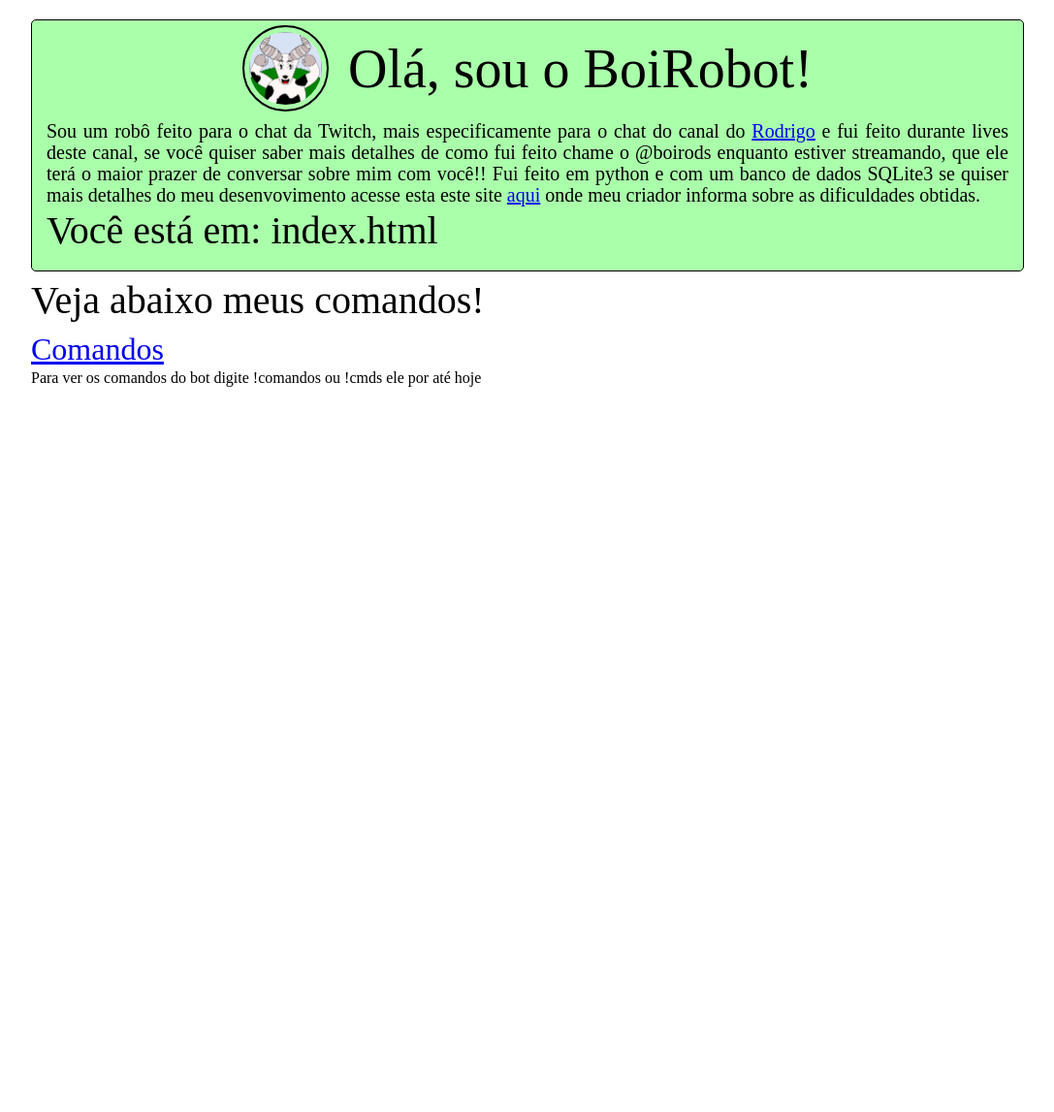
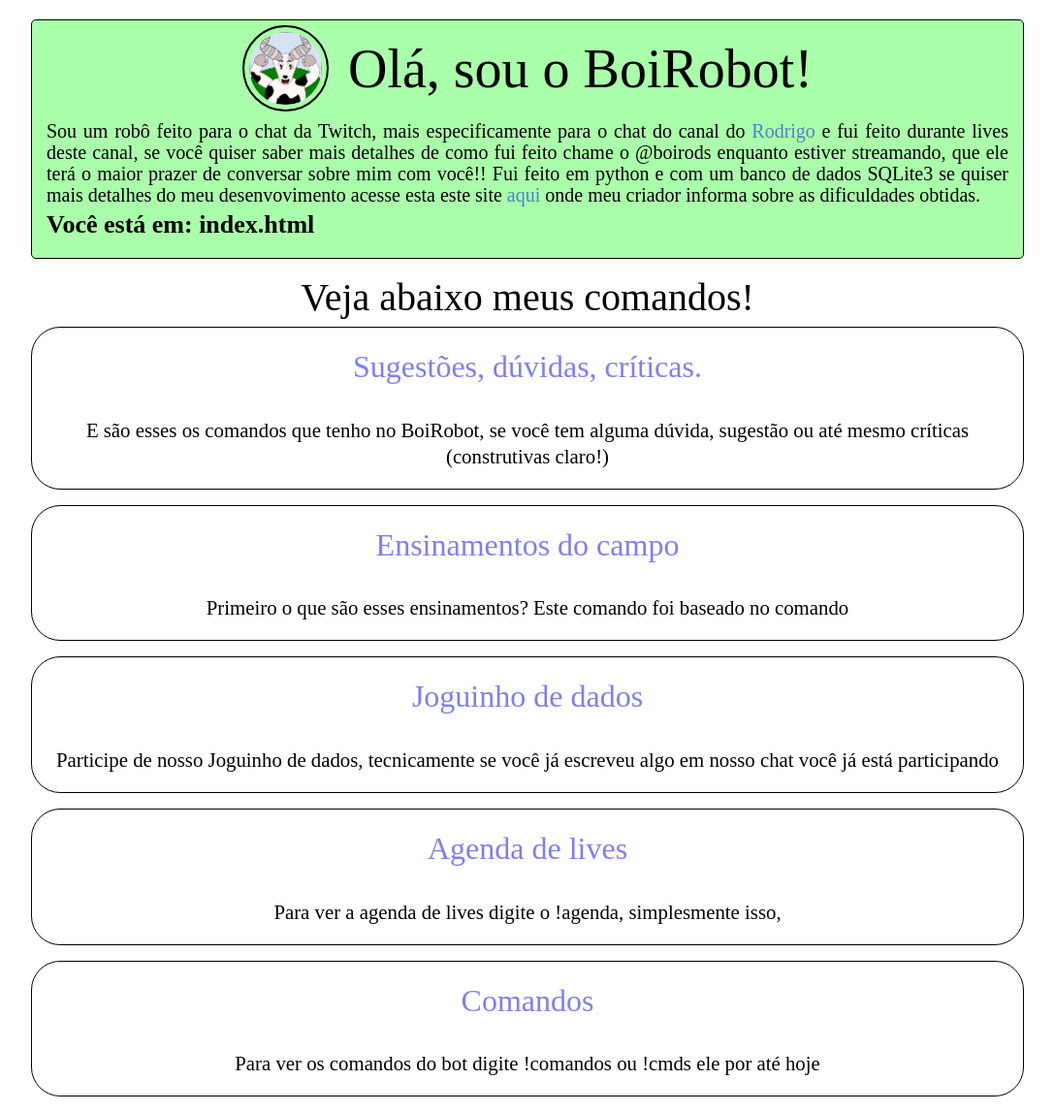
Before and after one commit to rodrigoregio/boirobot_site, a Jekyll site: the page built from index.html, in a window 1280 px wide. Shown: the whole page at 97% size, without its empty margins (96-1183 px from the left). Built offline with Jekyll 4.4.1, drawn with Linux system fonts in a browser that asks for light colours; before the commit the page ends 900 px from its top, so only the background shows below that.

Commit message:
Criado páginas de post para os atuais comandos do bot
Criado e publicado as paginas do site no netlify.

```diff
--- a/_includes/cabecalho.html
+++ b/_includes/cabecalho.html
@@ -1,7 +1,7 @@
 <header class="cabecalho_container">
     <article class="centraliza">
     <div class="foto_perfil">
-        <a href="/index.html">
+        <a href="/index.html" class="link_foto">
             <img src="/assets/imagens/bot_perfil.png" alt="Foto de perfil do bot" class="foto">
         </a>
     </div>
@@ -9,6 +9,6 @@
         Olá, sou o BoiRobot!
     </div></article>
     <article class="botxt">
-        <p>Sou um robô feito para o chat da Twitch, mais especificamente para o chat do canal do <a href="https://twitch.tv/boirods">Rodrigo</a> e fui feito durante lives deste canal, se você quiser saber mais detalhes de como fui feito chame o @boirods enquanto estiver streamando, que ele terá o maior prazer de conversar sobre mim com você!! Fui feito em python e com um banco de dados SQLite3 se quiser mais detalhes do meu desenvovimento acesse esta este site <a href="https://rregio.top/2021/02/19/experiencias_twitch_chatbot.html">aqui</a> onde meu criador informa sobre as dificuldades obtidas.</p><h3>Você está em: {% if page.url == "/" %} index.html{% else %} {{ page.url }}{% endif %}</h3>
+        <p>Sou um robô feito para o chat da Twitch, mais especificamente para o chat do canal do <a href="https://twitch.tv/boirods" class="links">Rodrigo</a> e fui feito durante lives deste canal, se você quiser saber mais detalhes de como fui feito chame o @boirods enquanto estiver streamando, que ele terá o maior prazer de conversar sobre mim com você!! Fui feito em python e com um banco de dados SQLite3 se quiser mais detalhes do meu desenvovimento acesse esta este site <a href="https://rregio.top/2021/02/19/experiencias_twitch_chatbot.html" class="links">aqui</a> onde meu criador informa sobre as dificuldades obtidas.</p><h3 class="estaem">Você está em: {% if page.url == "/" %} index.html{% else %} {{ page.title }}{% endif %}</h3>
     </article>
 </header>
--- a/_posts/2020-02-19-Comandos.html
+++ /dev/null
@@ -1,7 +0,0 @@
----
-layout: default
-title: Comandos
-excerpt_separator: <!-- more -->
-permalink: comandos
----
-<p class="postxt">Para ver os comandos do bot digite !comandos ou !cmds ele por até hoje<!-- more --> (digo até hoje porque estou pensando em fazer ele mostrar a url do site do bot, a index.html deste site) mostra os comandos do bot!, ou seja, ele deve falar de todos comandos do bot e o que fazem.</p>
--- /dev/null
+++ b/_posts/2021-02-19-Comandos.html
@@ -0,0 +1,9 @@
+---
+layout: default
+title: Comandos
+excerpt_separator: <!-- more -->
+permalink: comandos
+---
+<p class="postxt">Para ver os comandos do bot digite !comandos ou !cmds ele por até hoje<!-- more --> (digo até hoje porque estou pensando em fazer ele mostrar a url do site do bot, a index.html deste site) mostra os comandos do bot!, ou seja, ele deve falar de todos comandos do bot e o que fazem.</p>
+<p class="postxt">Confira com está saindo esta resposta, e embreve responderá com o link desta página.</p>
+<img src="/assets/imagens/resultado_cmds.PNG" alt="Resultado exclamação cmds.">
--- /dev/null
+++ b/_posts/2021-02-26-Agenda.html
@@ -0,0 +1,10 @@
+---
+layout: default
+title: Agenda de lives
+excerpt_separator: <!-- more -->
+permalink: agenda
+---
+<p class="postxt">
+    Para ver a agenda de lives digite o !agenda, simplesmente isso,<!-- more --> esse comando nem merecia uma página para o explicar, então agora vou ficar enchendo linguiças kkkkk brincadeiras, segue o exemplo de como o bot responde.
+</p>
+<img src="/assets/imagens/resultado_agenda.PNG" alt="Resultado comando agenda!"/>
--- /dev/null
+++ b/_posts/2021-02-26-Dado.html
@@ -0,0 +1,11 @@
+---
+layout: default
+title: Joguinho de dados
+excerpt_separator: <!-- more -->
+permalink: dado
+---
+<p class="postxt">Participe de nosso Joguinho de dados, tecnicamente se você já escreveu algo em nosso chat você já está participando<!-- more -->, para fazer algum ponto digite !dado com isso eu gero um numero aleatório de 1 a 6. </p>
+<p class="postxt">Agora vem a parte legal, se você tirar um numero maior que 1 eu adiciono o numero gerado nos seus pontos! Tá mas e se eu tirar o numero 1? você deve estar se perguntando kkkkk sim, se você tirar o numero 1 eu zero seus pontos. Tá, mas não tem nada que me beneficie se por exemplo eu tirar 6? Não, atualmente não, mas você pode pedir ao boirods para implementar... Todas sugestões são bem vindas.</p>
+<h3>Complementos:</h3>
+<p class="postxt">Temos um complemento para os moderadores/dono do canal/pessoas autorizadas zerar os pontos de todos. Para fazer isso digite !zerapontos. Boirods pretende zerar os pontos todas as lives (ou mensalmente, ainda não sei kkkk)...</p><p class="postxt">Outro complemento do nosso jogo é o !podium, nele você pode ver a pontuação dos 3 melhores no nosso jogo</p><img src="/assets/imagens/resultado_dado.PNG" alt="Resultado exclamação dado!"/>
+<p class="postxt">Na imagem acima, foi uma mera coincidencia de tirar 3 números 5 seguidos kkkk!</p>
--- /dev/null
+++ b/_posts/2021-02-26-Ensinamento.html
@@ -0,0 +1,13 @@
+---
+layout: default
+title: Ensinamentos do campo
+excerpt_separator: <!-- more -->
+permalink: ensinamento
+---
+<p class="postxt">Primeiro o que são esses ensinamentos? Este comando foi baseado no comando<!-- more --> do panda do mal bot (produzido pela Levxyca) onde o bot pega uma frase aleatoria e retorna ao usuario. O Boirobot pega uma frase do banco de dados e retorna da mesma forma.</p>
+<h3>Como chamar:</h3>
+<p class="postxt">!ensinamntodocampo, !ensinamento ou !ec para os mais apressados kkk, todos eles executam a mesma função.</p>
+<h3>Complementos:</h3>
+<p class="postxt">Este comando tem outro complemento para mods ou qualquer pessoa autorizada inserir os novos ensinamentos, para executar digite !insereensino ou !iec.</p>
+<p class="postxt">Veja o resultado dos comandos!</p>
+<img src="/assets/imagens/resultado_ec.PNG" alt="Resultado comando ensinamento do campo!"/>
--- /dev/null
+++ b/_posts/2021-02-26-Sugestão.html
@@ -0,0 +1,8 @@
+---
+layout: default
+title: Sugestões, dúvidas, críticas.
+excerpt_separator: <!-- more -->
+permalink: sugestao
+---
+<p class="postxt">E são esses os comandos que tenho no BoiRobot, se você tem alguma dúvida, sugestão ou até mesmo críticas (construtivas claro!)<!-- more --> não hesite em mandar um email para o boirods, segue o email dele:</p>
+<p class="postxt"><a href="mailto:rodrigo.regio@yahoo.com.br" class="links">rodrigo.regio@yahoo.com.br</a> não esquecendo de dizer que é sobre o BoiRobot!</p>
--- a/assets/estilo/estilo.css
+++ b/assets/estilo/estilo.css
@@ -48,3 +48,51 @@ h3{
     line-height: 1.1em;
     margin: 0 10px 10px 10px;
 }
+.estaem{
+    font-size: 1.3em;
+    line-height: 1.5em;
+    font-weight: bolder;
+}
+.postxt{
+    font-size: 1.3em;
+    line-height: 1.3em;
+    padding-top:30px;
+}
+.post_list{
+    padding: 20px;
+    border: 1px solid black;
+    border-radius: 30px;
+}
+.links{
+    text-decoration: none;
+    opacity: 50%;
+
+}
+.link_foto{
+    text-decoration: none;
+    opacity: 100%;
+}
+.link_foto:hover{
+    opacity: 100%;
+}
+.links:hover{
+    text-decoration: none;
+    opacity: 100%;
+    color: darkgreen;
+}
+.link_foto:visited{
+    opacity: 50%;
+}
+.links:visited{
+    text-decoration: none;
+    opacity: 50%;
+    color: darkgreen;
+}
+.post_container{
+    margin-top: 10px;
+    text-align: center;
+}
+strong{
+    font-weight: 900;
+    font-size: 3em;
+}
--- a/index.html
+++ b/index.html
@@ -3,12 +3,10 @@ layout: default
 ---
 <div class="post_container">
     <h2>Veja abaixo meus comandos!</h1>
-    <ul class="post_list">
         {% for p in site.posts %}
-            <li>
-                <h3><a href="{{ p.url }}">{{ p.title }}</a></h3>
-                {{ p.excerpt }}
-            </li>
+            <article class="post_list">
+                <h3><a href="{{ p.url }}" class="links">{{ p.title }}</a></h3>
+                <p>{{ p.excerpt }}</p>
+            </article><br>
         {% endfor %}
-    </ul>
 </div>
```
Also changed, not shown: 404.html (+4 -20 lines), assets/imagens/resultado_agenda.PNG (added), assets/imagens/resultado_cmds.PNG (added), assets/imagens/resultado_dado.PNG (added), assets/imagens/resultado_ec.PNG (added).
